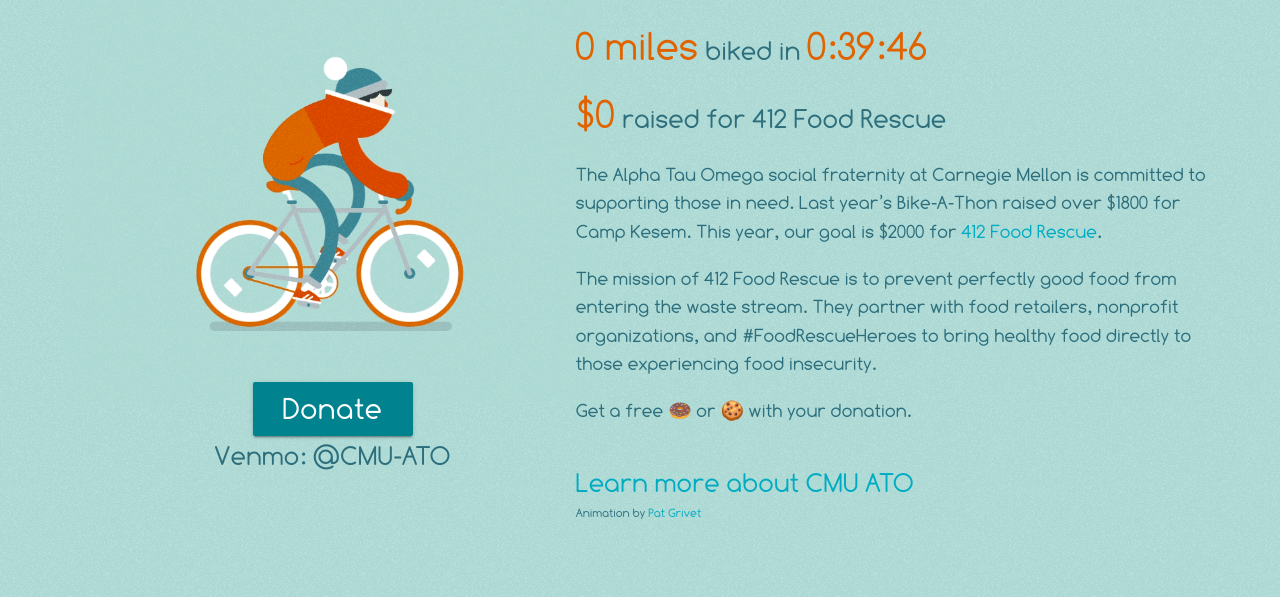
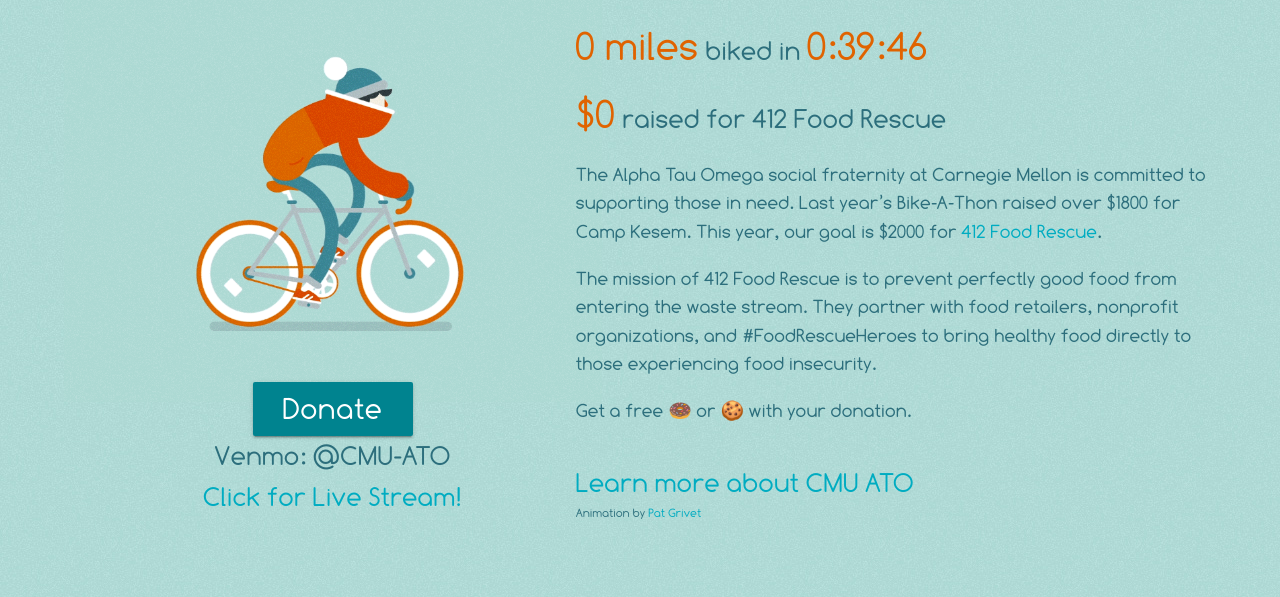
Before and after one commit to CMUATO/bikeathon, a Python web app: template app/templates/index.html in a window 1280 px wide. Shown: the part 151-748 px from the top of the page. Run offline with Jinja, Linux system fonts and the light colour scheme; the template is opened without the code that fills it, so the values that code supplies are empty; some libraries are stand-ins or nearby versions.

Commit message:
live stream link

```diff
--- a/app/templates/index.html
+++ b/app/templates/index.html
@@ -34,6 +34,7 @@
             <div id="donate-box">
                 <a class="waves-effect waves-light btn-large cyan darken-3" id="donate-button">Donate</a>
                 <p>Venmo: @CMU-ATO</p>
+                <p><a target="_blank" href="https://www.facebook.com/CMUATO/videos/1894671150568894/" class="cyan-text text-darken-1">Click for Live Stream!</a></p>
             </div>
         </div>
         <div id="stats">
```
